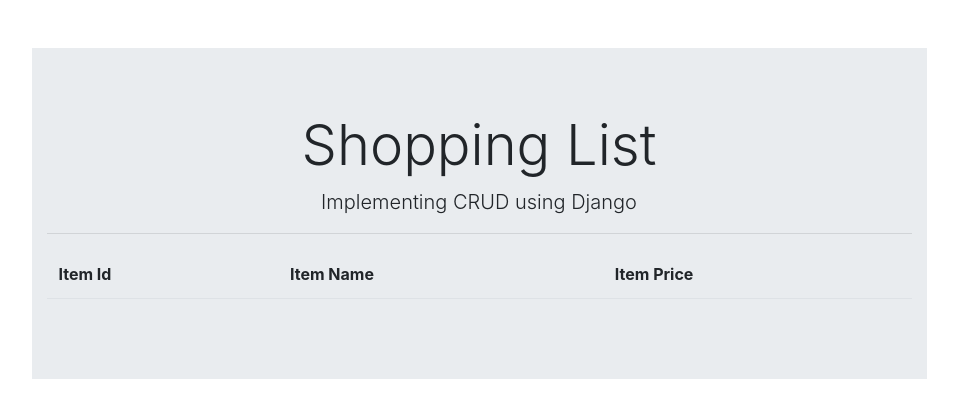
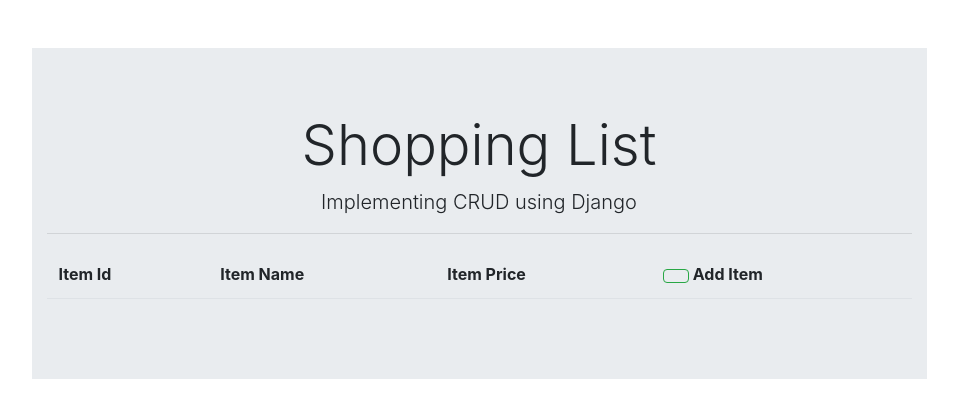
Before and after one commit to click2cloud-shreyash007/c, a Django app: page /shop/list/ in a window 1280 px wide. Shown: the top 418 px of the page, without its empty margins (161-1119 px from the left). Run offline with Django 3.2, Linux system fonts and the light colour scheme; data that the repository does not hold is empty; some libraries are stand-ins or nearby versions.

Commit message:
functionalities added

```diff
--- a/CRUD/settings.py
+++ b/CRUD/settings.py
@@ -81,7 +81,7 @@
 DATABASES = {
     'default': {
         'ENGINE': 'django.db.backends.postgresql',
-        'NAME': 'sample',
+        'NAME': 'sample4',
         'USER':'postgres',
         'PASSWORD':'shreyash007',
         'HOST':'localhost'
--- a/CRUD/urls.py
+++ b/CRUD/urls.py
@@ -15,10 +15,9 @@
 """
 from django.contrib import admin
 from django.urls import path, include
-from .router import router
+
 
 urlpatterns = [
     path('admin/', admin.site.urls),
     path('shop/', include('shop.urls')),
-    path('api/',include(router.urls))
 ]
--- a/shop/models.py
+++ b/shop/models.py
@@ -3,7 +3,8 @@
 # Create your models here.
 
 class item(models.Model):
-    item_id = models.IntegerField(primary_key=True)
+    item_id = models.IntegerField()
+    # item_id = models.CharField(max_length=3)
     item_name = models.CharField(max_length=100)
 
     item_price = models.CharField(max_length=10)
--- a/shop/templates/shop/base.html
+++ b/shop/templates/shop/base.html
@@ -6,6 +6,7 @@
     <meta http-equiv="X-UA-Compatible" content="IE=edge">
     <meta name="viewport" content="width=device-width, initial-scale=1.0">
     <title>Shopping List</title>
+    <link rel="stylesheet" href="https://cdnjs.cloudflare.com/ajax/libs/font-awesome/5.11.2/css/all.min.css">
     <link rel="stylesheet" href="https://cdn.jsdelivr.net/npm/bootstrap@4.1.3/dist/css/bootstrap.min.css" integrity="sha384-MCw98/SFnGE8fJT3GXwEOngsV7Zt27NXFoaoApmYm81iuXoPkFOJwJ8ERdknLPMO" crossorigin="anonymous">
 </head>
 
--- a/shop/templates/shop/item_list.html
+++ b/shop/templates/shop/item_list.html
@@ -5,6 +5,12 @@
             <td>Item Id</td>
             <td>Item Name</td>
             <td>Item Price</td>
+            <td>
+
+                <a href="{% url 'item_insert' %}" class="btn btn-outline-success"></a>
+                <i class="fa-solid fa-circle-plus"></i> Add Item
+                </a>
+            </td>
         </tr>
     </thead>
 
@@ -14,6 +20,17 @@
             <td>{{item.item_id}}</td>
             <td>{{item.item_name}}</td>
             <td>{{item.item_price}}</td>
+            <td>
+                <a href="{% url 'item_update' item.id %}" class="btn text-secondary px-0">
+                    <i class="far fa-edit fa-lg"></i>
+                </a>
+                <form action="{% url 'item_delete' item.id %}" method="post" class="d-inline">
+                    {% csrf_token %}
+                    <button type="submit" class="btn">
+                        <i class="far fa-trash-alt fa-lg text-danger float-right"></i>
+                    </button>
+                </form>
+            </td>
         </tr>
         {% endfor %}
     </body>
--- a/shop/urls.py
+++ b/shop/urls.py
@@ -3,7 +3,9 @@
 from . import views
 
 urlpatterns = [
-    path('',views.item_form),
-    path('list/', views.item_list),
+    path('',views.item_form,name='item_insert'),  #get and post request for insert operation
+    path('<int:item_id>/',views.item_form, name="item_update"),  #get and post request for update operation
+    path('delete/<int:item_id>/',views.item_delete,name='item_delete'),
+    path('list/', views.item_list,name='item_list'),  #get request to retieve list of items and display it
 
 ]
--- a/shop/views.py
+++ b/shop/views.py
@@ -8,18 +8,29 @@
     return render(request, 'shop/item_list.html',context)
 
 # GET AND POST request (insert or update operations)
-def item_form(request):
+def item_form(request,item_id=0):
     if request.method == 'GET':
         # GET request
-        form = ItemForm()
+        if item_id==0: # insert operation
+            form = ItemForm()
+        else: #update operation
+            i = item.objects.get(pk=item_id)
+            form = ItemForm(instance=i)
+
         return render(request, 'shop/item_form.html', {'form': form})
     else:
-        form = ItemForm(request.POST)
+        if item_id == 0:
+            form = ItemForm(request.POST)
+        else:
+            i = item.objects.get(pk=item_id)
+            form = ItemForm(request.POST, instance=i)
         if form.is_valid():
             # POST request
             form.save()
         return redirect('/shop/list')
 
 #  DELETE request (delete operations)
-def item_delete(request):
-    return render(request, '')
+def item_delete(request,item_id=0):
+    i = item.objects.get(pk=item_id)
+    i.delete()
+    return redirect('/shop/list')
```
Also changed, not shown: CRUD/router.py (deleted, +0 -9 lines), shop/serializers.py (deleted, +0 -7 lines), shop/templates/shop/item_form.html (+7 -1 lines), shop/viewsets.py (deleted, +0 -7 lines), shop/migrations/0001_initial.py.
